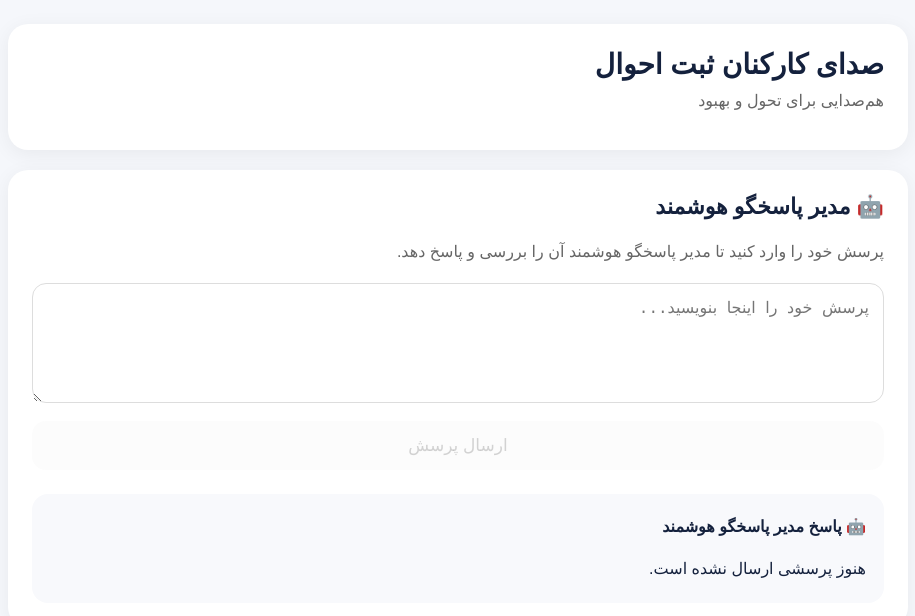
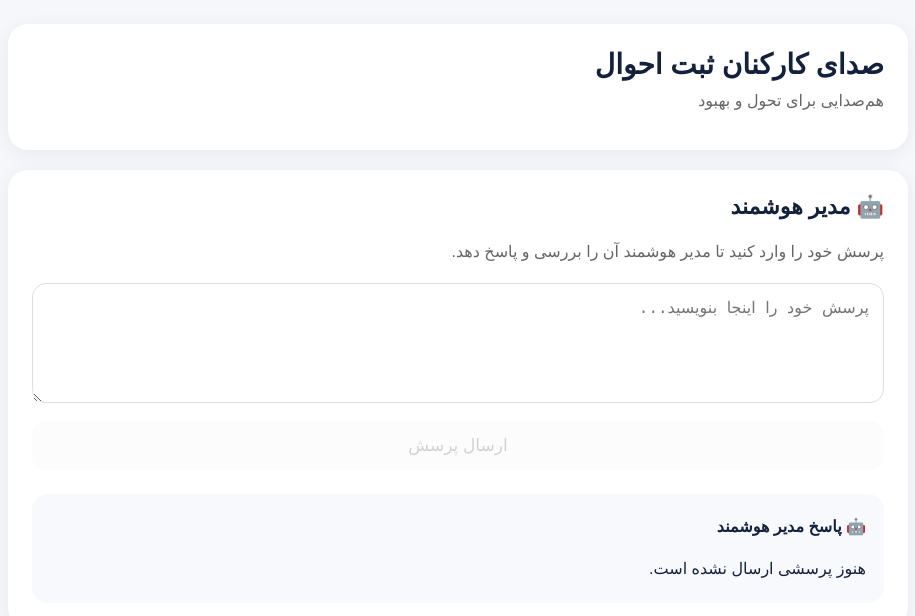
Before and after one commit to mehdimontakhab6-tech/sedaye-smart, a Next.js app: page / in a window 1280 px wide. Shown: the top 616 px of the page, without its empty margins (315-1230 px from the left). Built offline with nearby package versions, Linux system fonts and the light colour scheme.

Commit message:
Modire hoshmand

```diff
--- a/app/page.tsx
+++ b/app/page.tsx
@@ -149,7 +149,7 @@ ${
               fontSize: "22px",
             }}
           >
-            🤖 مدیر پاسخگو هوشمند
+            🤖 مدیر هوشمند
           </h2>
 
           <p
@@ -158,7 +158,7 @@ ${
               lineHeight: 1.8,
             }}
           >
-            پرسش خود را وارد کنید تا مدیر پاسخگو هوشمند
+            پرسش خود را وارد کنید تا مدیر هوشمند
             آن را بررسی و پاسخ دهد.
           </p>
 
@@ -216,7 +216,7 @@ ${
             }}
           >
             <strong>
-              🤖 پاسخ مدیر پاسخگو هوشمند
+              🤖 پاسخ مدیر هوشمند
             </strong>
 
             <div style={{ marginTop: "12px" }}>
```
